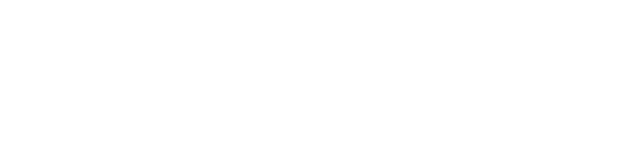
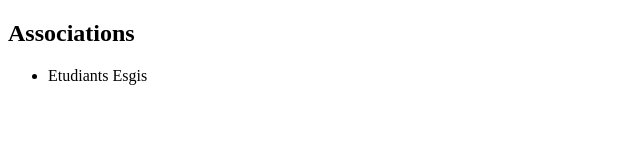
Before and after one commit to MYAT1er/git-mon-cv, a plain HTML site: page index.html in a window 1280 px wide. Shown: the whole page, without its empty margins (0-640 px from the left). Drawn offline with Linux system fonts and the light colour scheme.

Commit message:
mise en place de la section associations

```diff
--- a/index.html
+++ b/index.html
@@ -13,6 +13,11 @@
 </header>
 
 <body>
+    <h2>Associations</h2>
+
+    <ul>
+        <li>Etudiants Esgis</li>
+    </ul>
 
 
 </body>
```
